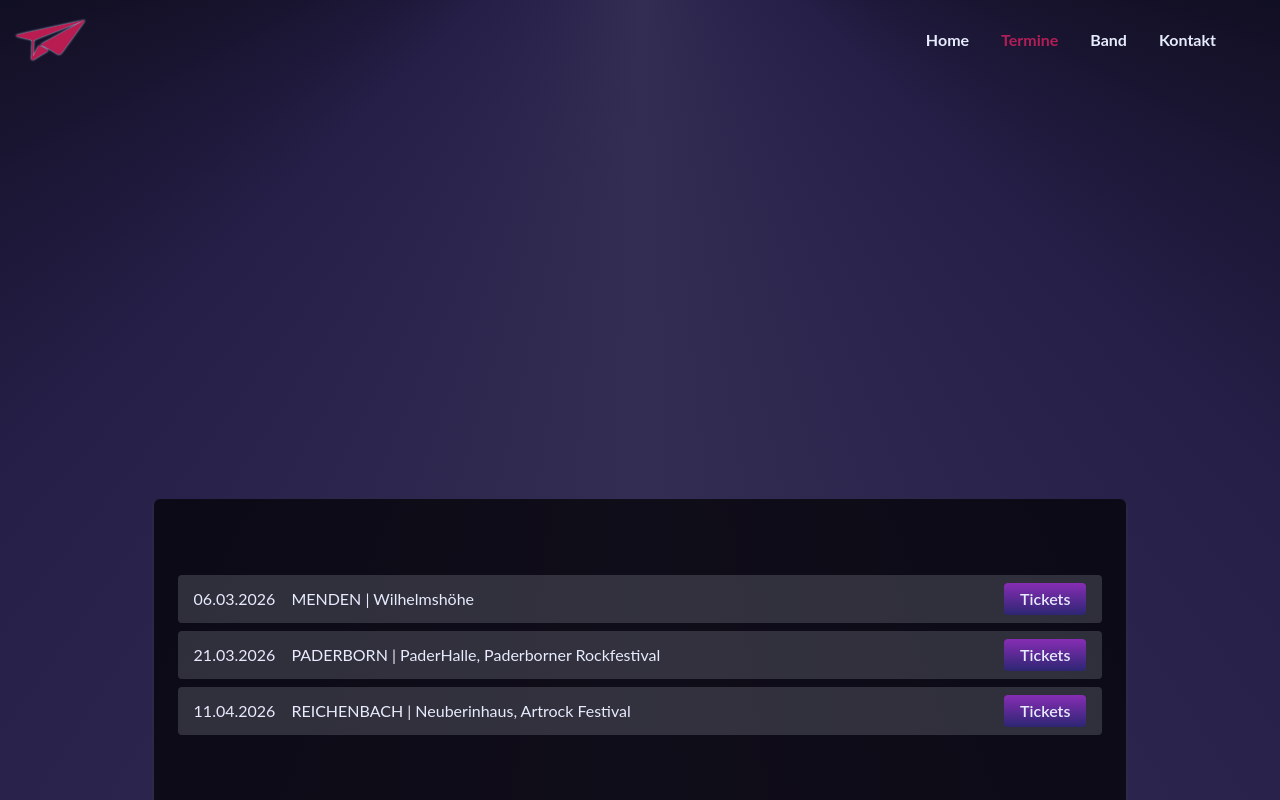
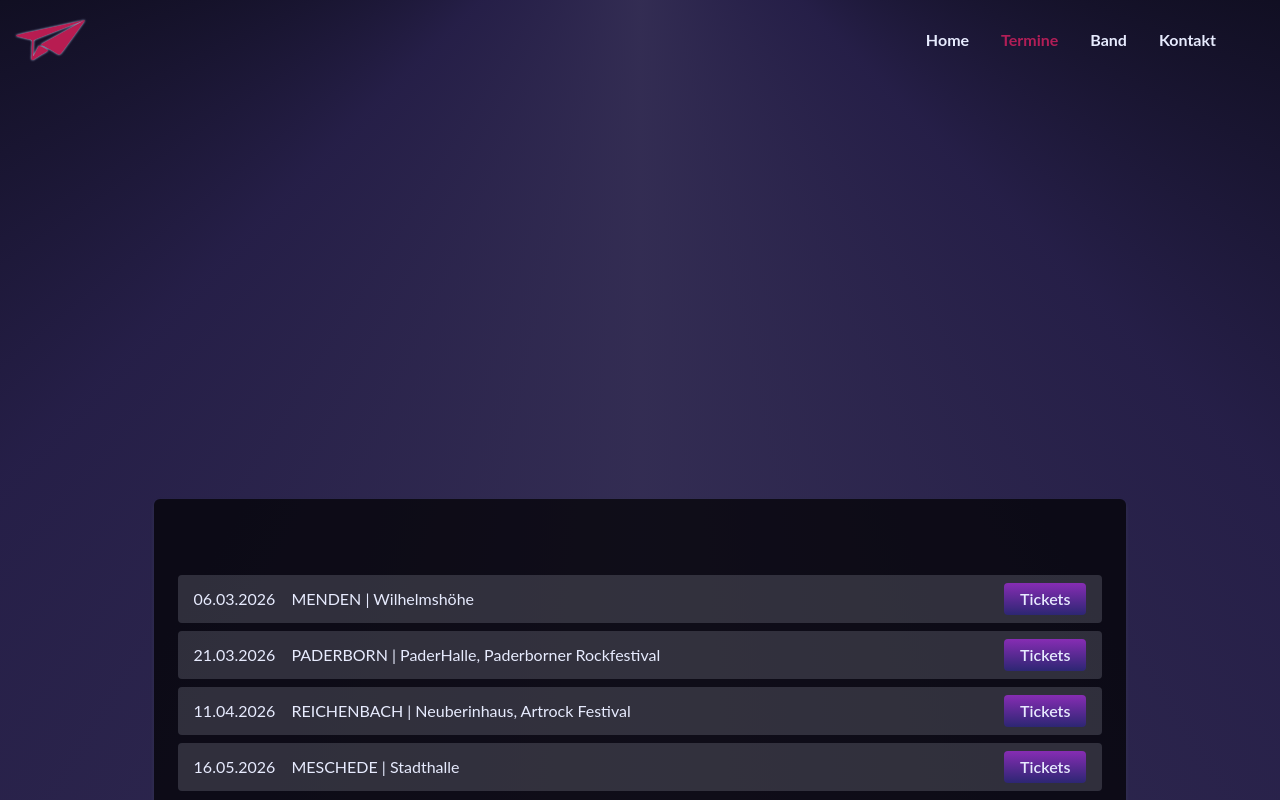
Before and after one commit to ManuKapolke/rockpommelsband, a React (Vite) app: page /termine in a window 1280 px wide. Shown: the top 800 px of the page. Built offline with nearby package versions, Linux system fonts and the light colour scheme; a web font is replaced by a local one.

Commit message:
add Meschede concert

```diff
--- a/src/pages/Concerts/concertData.ts
+++ b/src/pages/Concerts/concertData.ts
@@ -44,4 +44,11 @@ export const concerts: Array<Concert> = [
     location: "Neuberinhaus",
     tickets: "https://prog-rock.club",
   },
+  {
+    date: "16.05.2026",
+    city: "MESCHEDE",
+    location: "Stadthalle",
+    tickets:
+      "https://www.eventim.de/event/rockpommels-band-live-2026-stadthalle-meschede-20857565/",
+  },
 ];
```
